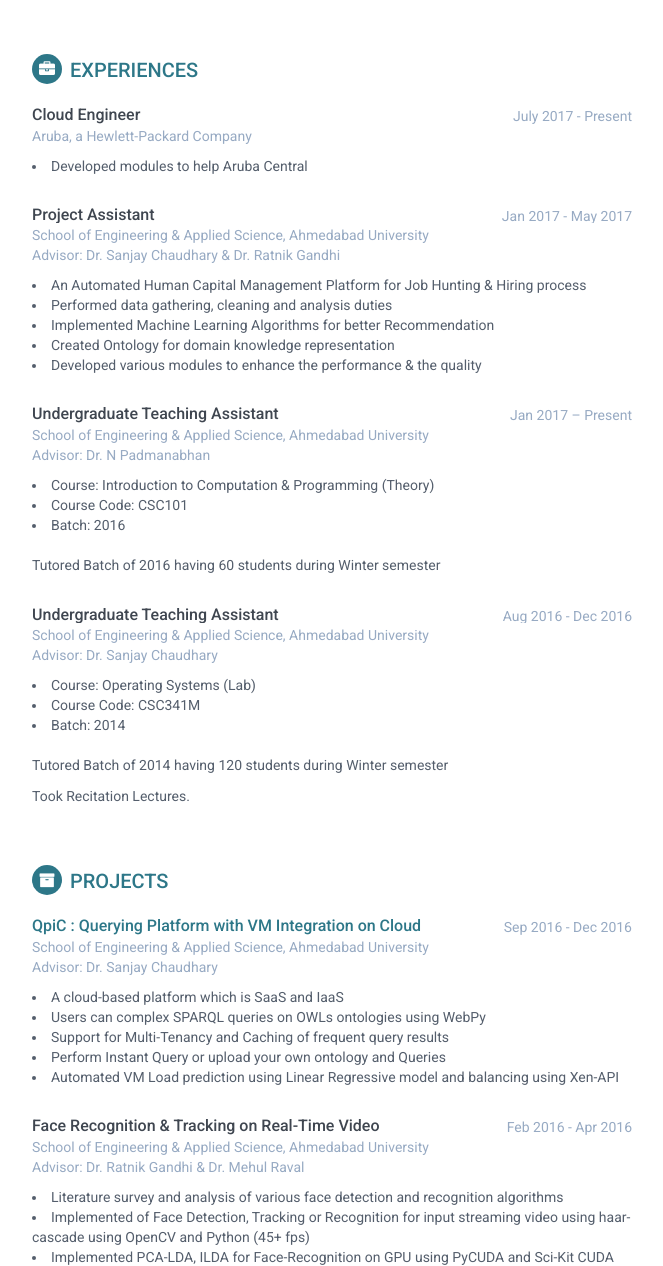
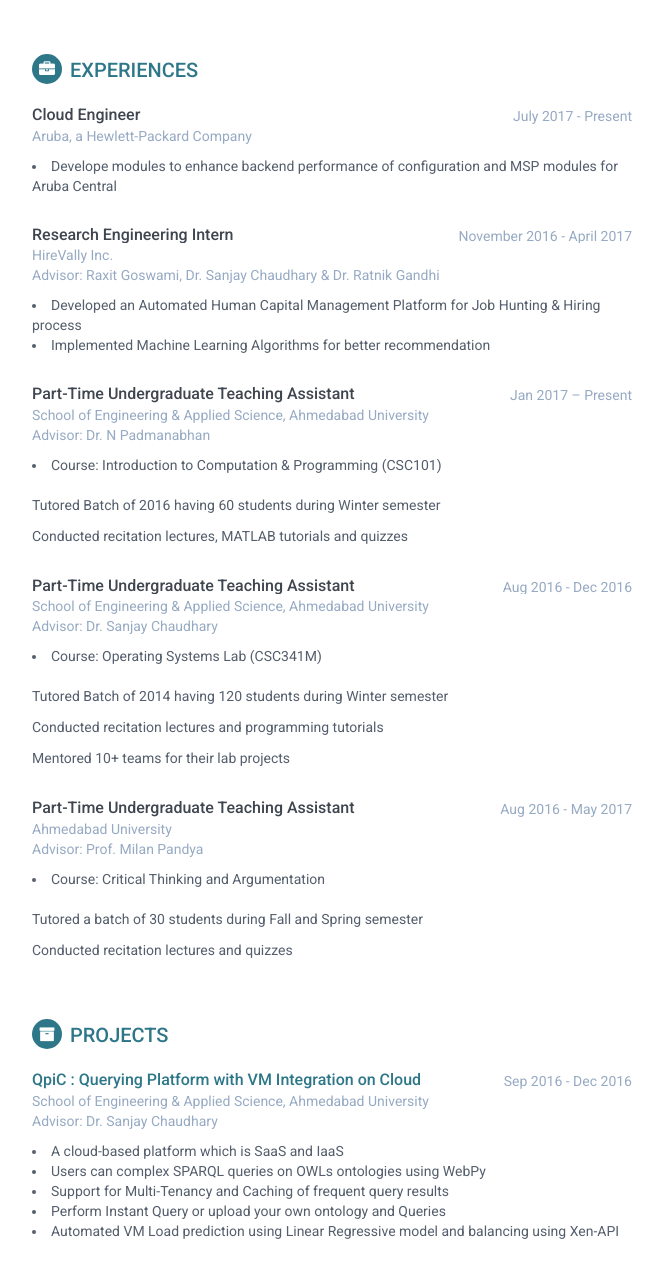
Before and after one commit to mayankjobanputra/mayankjobanputra.github.io, a Jekyll site: the page built from index.html, in a window 1280 px wide and 1400 px high, cut to the strip 134-1400 px from the top of the window. Shown: the whole strip, without its empty margins (188-851 px from the left). Built offline with Jekyll 4.4.1, drawn with Linux system fonts in a browser that asks for light colours.

Commit message:
Update experience.html

```diff
--- a/_includes/experience.html
+++ b/_includes/experience.html
@@ -11,33 +11,30 @@
                         </div>
                     </div><!--//meta-->
                     <div class="details">
-                        <li>Developed modules to help Aruba Central</li>
+                        <li>Develope modules to enhance backend performance of configuration and MSP modules for Aruba Central</li>
                     </div><!--//details-->
                 </div><!--//item-->
 
                 <div class="item">
                     <div class="meta">
                         <div class="upper-row">
-                            <h3 class="job-title">Project Assistant</h3>
-                            <div class="time">Jan 2017 - May 2017</div>
+                            <h3 class="job-title">Research Engineering Intern</h3>
+                            <div class="time">November 2016 - April 2017</div>
                         </div><!--//upper-row-->
-                        <div class="company">School of Engineering & Applied Science, Ahmedabad University
-                          <br>Advisor: Dr. Sanjay Chaudhary & Dr. Ratnik Gandhi
+                        <div class="company">HireVally Inc.
+                          <br>Advisor: Raxit Goswami, Dr. Sanjay Chaudhary & Dr. Ratnik Gandhi
                         </div>
                     </div><!--//meta-->
                     <div class="details">
-                        <li>An Automated Human Capital Management Platform for Job Hunting & Hiring process</li>
-                        <li>Performed data gathering, cleaning and analysis duties</li>
-                        <li>Implemented Machine Learning Algorithms for better Recommendation </li>
-                        <li>Created Ontology for domain knowledge representation</li>
-                        <li>Developed various modules to enhance the performance & the quality</li>
+                        <li>Developed an Automated Human Capital Management Platform for Job Hunting & Hiring process</li>
+                      <li>Implemented Machine Learning Algorithms for better recommendation</li>
                     </div><!--//details-->
                 </div><!--//item-->
 
                 <div class="item">
                     <div class="meta">
                         <div class="upper-row">
-                            <h3 class="job-title">Undergraduate Teaching Assistant</h3>
+                            <h3 class="job-title">Part-Time Undergraduate Teaching Assistant</h3>
                             <div class="time">Jan 2017 – Present</div>
                         </div><!--//upper-row-->
                         <div class="company">School of Engineering & Applied Science, Ahmedabad University
@@ -45,18 +42,17 @@
                         </div>
                     </div><!--//meta-->
                     <div class="details">
-                      <li>Course: Introduction to Computation & Programming (Theory)</li>
-                      <li>Course Code: CSC101</li>
-                      <li>Batch: 2016</li>
+                      <li>Course: Introduction to Computation & Programming (CSC101)</li>
                       <br>
                       <p>Tutored Batch of 2016 having 60 students during Winter semester</p>
+                      <p>Conducted recitation lectures, MATLAB tutorials and quizzes</p>
                     </div><!--//details-->
                 </div><!--//item-->
 
                 <div class="item">
                     <div class="meta">
                         <div class="upper-row">
-                            <h3 class="job-title">Undergraduate Teaching Assistant</h3>
+                            <h3 class="job-title">Part-Time Undergraduate Teaching Assistant</h3>
                             <div class="time">Aug 2016 - Dec 2016</div>
                         </div><!--//upper-row-->
                         <div class="company">School of Engineering & Applied Science, Ahmedabad University
@@ -64,12 +60,29 @@
                         </div>
                     </div><!--//meta-->
                     <div class="details">
-                      <li>Course: Operating Systems (Lab)</li>
-                      <li>Course Code: CSC341M</li>
-                      <li>Batch: 2014</li>
+                      <li>Course: Operating Systems Lab (CSC341M) </li>
                       <br>
                       <p>Tutored Batch of 2014 having 120 students during Winter semester</p>
-                      <p>Took Recitation Lectures.</p>
+                      <p>Conducted recitation lectures and programming tutorials</p>
+                      <p>Mentored 10+ teams for their lab projects</p>
+                    </div><!--//details-->
+                </div><!--//item-->
+
+                <div class="item">
+                    <div class="meta">
+                        <div class="upper-row">
+                            <h3 class="job-title">Part-Time Undergraduate Teaching Assistant</h3>
+                            <div class="time">Aug 2016 - May 2017</div>
+                        </div><!--//upper-row-->
+                        <div class="company">Ahmedabad University
+                        <br>Advisor: Prof. Milan Pandya
+                        </div>
+                    </div><!--//meta-->
+                    <div class="details">
+                      <li>Course: Critical Thinking and Argumentation</li>
+                      <br>
+                      <p>Tutored a batch of 30 students during Fall and Spring semester</p>
+                      <p>Conducted recitation lectures and quizzes</p>
                     </div><!--//details-->
                 </div><!--//item-->
 
```
